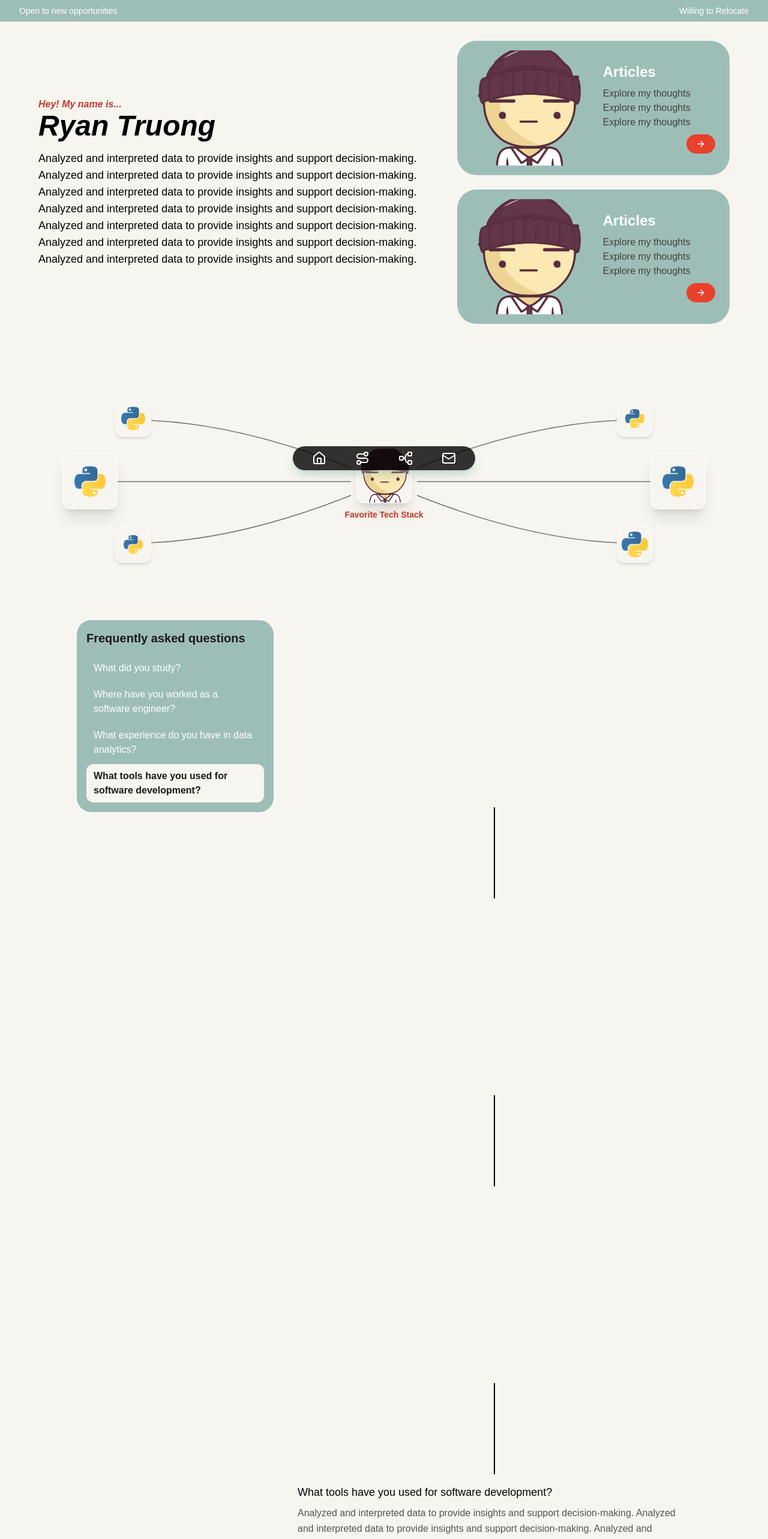
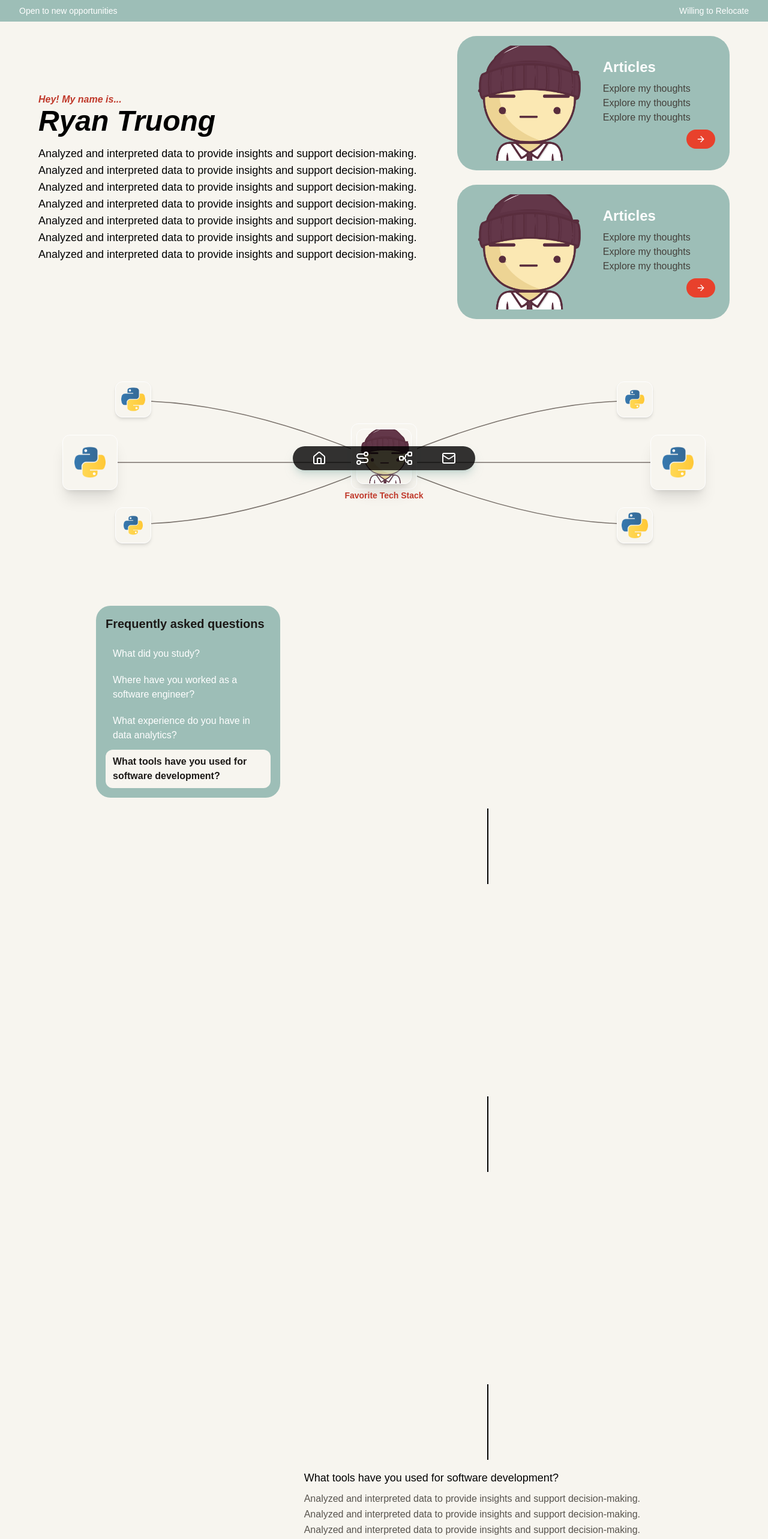
Before and after one commit to ryanctruong/personal-website, a React (Vite) app in the folder client/: page / in a window 1280 px wide. Shown: the top 2566 px of the page at 60% size. Built offline with nearby package versions, Linux system fonts and the light colour scheme; no server answers.

Commit message:
fix gap and padding issues to make spread evenly

```diff
--- a/client/src/App.tsx
+++ b/client/src/App.tsx
@@ -27,7 +27,7 @@ const App = () => {
     return (
         <div className="flex min-h-screen flex-col">
             <Banner />
-            <main className="flex flex-1 flex-col gap-24 p-8 pt-2 items-center">
+            <main className="flex flex-1 flex-col gap-18 p-8 pt-2 items-center">
                 <About />
                 <Graph />
                 <Questionnaire />
--- a/client/src/components/Questionnaire/Questionnaire.tsx
+++ b/client/src/components/Questionnaire/Questionnaire.tsx
@@ -56,7 +56,7 @@ const Questionnaire = () => {
     }, []);
 
     return (
-        <section className="grid w-full max-w-5xl items-start gap-6 md:grid-cols-[minmax(0,1fr)_minmax(0,2fr)] md:gap-10">
+        <section className="grid w-full max-w-5xl items-start gap-6 md:grid-cols-[minmax(0,1fr)_minmax(0,2fr)] md:gap-10 p-8">
             <div className="flex flex-col gap-4 rounded-3xl bg-[#9dbeb7] p-4 text-stone-900 md:sticky md:top-6 md:max-h-[calc(100dvh-3rem)] md:overflow-y-auto">
                 <p id="faq-heading" className="text-xl font-bold">Frequently asked questions</p>
                 <nav className="grid gap-1">
--- a/client/src/pages/About/About.tsx
+++ b/client/src/pages/About/About.tsx
@@ -4,8 +4,8 @@ import RedButton from "../../components/Button/RedButton";
 
 const About = () => {
     return (
-        <section id="#" className="flex flex-col flex-1 justify-center items-center p-4 pt-2">
-            <div className="grid grid-cols-1 md:grid-cols-2 md:grid-cols-[3fr_2fr] gap-4 flex-1 w-full rounded-2xl p-4">
+        <section id="#" className="flex flex-col flex-1 justify-center items-center p-8 pt-4">
+            <div className="grid grid-cols-1 md:grid-cols-2 md:grid-cols-[3fr_2fr] gap-4 flex-1 w-full rounded-2xl">
                 <div className="flex flex-col gap-4 text-left justify-center">
                     <div>
                         <p className="font-semibold text-[#C0392B] italic">Hey! My name is...</p>
```
